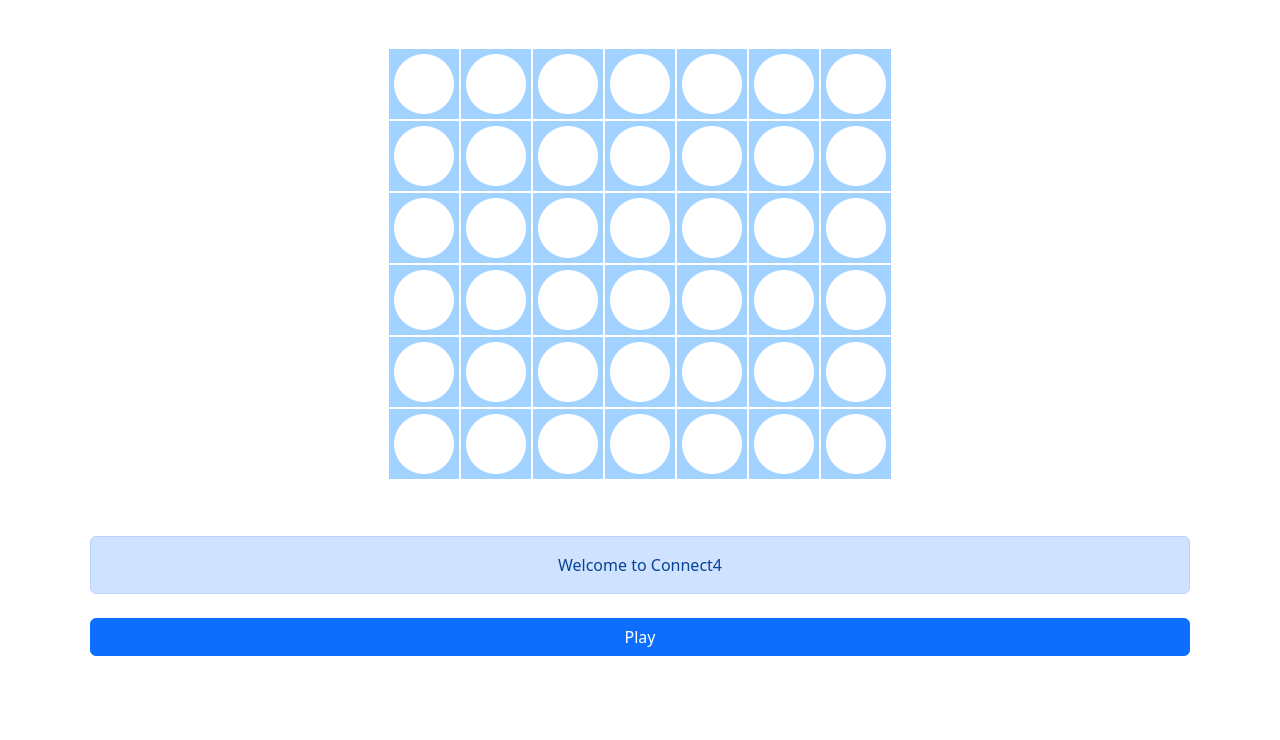
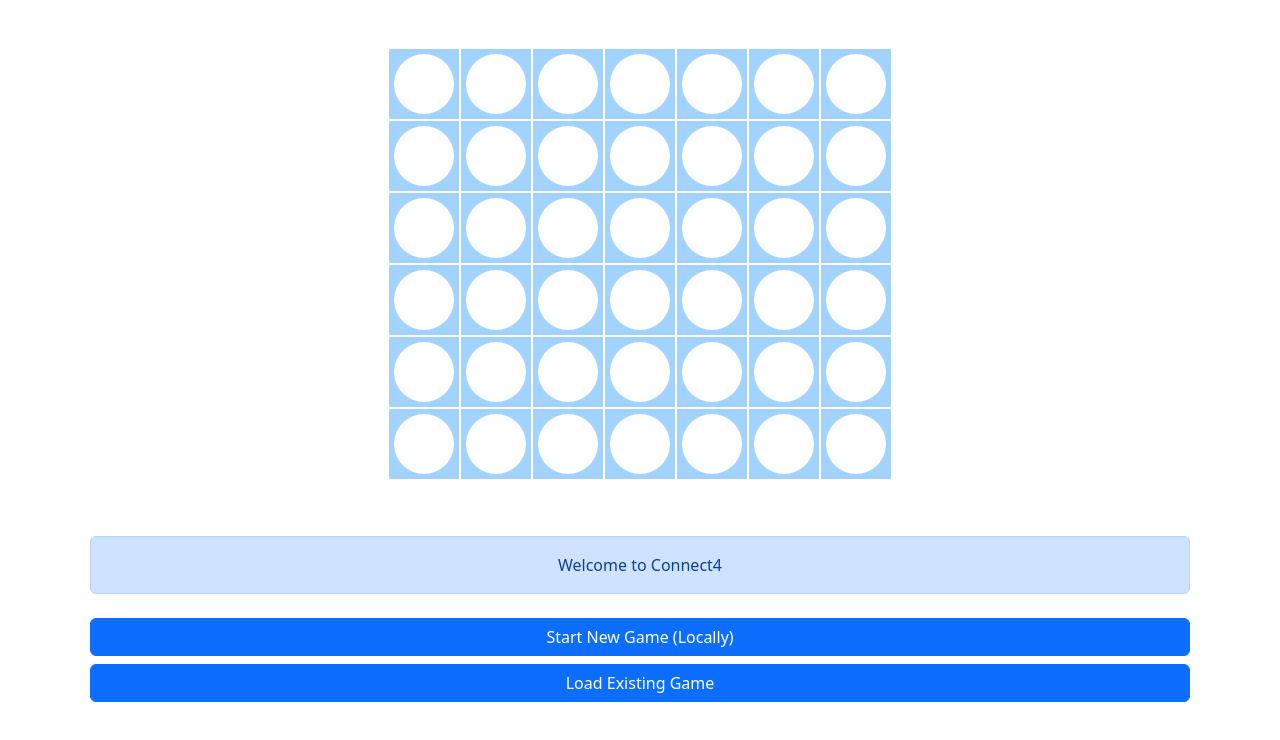
Before and after one commit to toni783/connect4, a Next.js app: page / in a window 1280 px wide. Shown: the top 740 px of the page. Built offline with nearby package versions, Linux system fonts and the light colour scheme; no server answers; the database is empty.

Commit message:
chore: update property names to match new contracts from endpoints

```diff
--- /dev/null
+++ b/src/components/CustomModal.tsx
@@ -0,0 +1,60 @@
+import { Col, Container, ListGroup, Row } from "react-bootstrap";
+import Button from "react-bootstrap/Button";
+import Modal from "react-bootstrap/Modal";
+import { format } from "date-fns";
+import { setSelectedBoard } from "../features/board/boardSlice";
+import { useAppDispatch } from "../hooks";
+
+// TODO: add type for bootstrap props
+const CustomModal = ({ games, ...props }) => {
+  const dispatch = useAppDispatch();
+
+  return (
+    <Modal
+      {...props}
+      size="lg"
+      aria-labelledby="load-existing-games-modal-title"
+      centered
+    >
+      <Modal.Header closeButton>
+        <Modal.Title id="load-existing-games-modal-title">
+          Please select your save
+        </Modal.Title>
+      </Modal.Header>
+      <Modal.Body style={{ height: "200px", overflowY: "auto" }}>
+        <ListGroup variant="flush">
+          {games.map((val) => (
+            <ListGroup.Item
+              action
+              onClick={() => {
+                dispatch(
+                  setSelectedBoard({
+                    gameBoard: val,
+                  })
+                );
+                props.onHide();
+              }}
+            >
+              <Container>
+                <Row>
+                  <Col>Bord Id: {val.id}</Col>
+                  <Col>{`Game played on: ${format(
+                    new Date(
+                      val.updatedTime ? val.updatedTime : val.createdTime
+                    ),
+                    "MM/dd/yyyy HH:mm"
+                  )}`}</Col>
+                </Row>
+              </Container>
+            </ListGroup.Item>
+          ))}
+        </ListGroup>
+      </Modal.Body>
+      <Modal.Footer>
+        <Button onClick={props.onHide}>Close</Button>
+      </Modal.Footer>
+    </Modal>
+  );
+};
+
+export default CustomModal;
--- a/src/features/board/Board.tsx
+++ b/src/features/board/Board.tsx
@@ -1,11 +1,22 @@
+import { useState } from "react";
 import { Alert, Button, Col, Container, Row } from "react-bootstrap";
+import CustomModal from "../../components/CustomModal";
 import { useAppDispatch, useAppSelector } from "../../hooks";
 
 import styles from "../../styles/Home.module.css";
 import {
+  useGetGamesQuery,
+  useCreateGameMutation,
+  useDeleteGameMutation,
+  useUpdateGameMutation,
+} from "./BoardAPI";
+
+import {
   endGame,
+  getPlayerTurnMessage,
   newGame,
   selectBoard,
+  setSelectedBoard,
   togglePlayer,
   updateMessage,
 } from "./boardSlice";
@@ -17,43 +28,104 @@ export const Connect4 = () => {
   const gameState = useAppSelector(selectBoard);
   const dispatch = useAppDispatch();
 
-  const play = (c, r) => {
-    let board = deepCloneBoard(gameState.board);
-    if (!board[r][c]) {
-      board[r][c] = gameState.currentPlayer;
+  const { data: games, isLoading: isLoadingGames } = useGetGamesQuery();
+
+  const [createGame, result] = useCreateGameMutation();
+
+  const [deleteGame, result2] = useDeleteGameMutation();
+
+  const [updateGame, result3] = useUpdateGameMutation();
+
+  const [displayModal, setDisplayModal] = useState(false);
+  console.log({ games });
+
+  const onStartNewGame = async () => {
+    try {
+      const result = await createGame({
+        gameBoard: generateNewBoard(),
+        alertMessage: getPlayerTurnMessage(gameState.currentPlayer),
+        isGameOver: false,
+        isGameDisabled: false,
+      }).unwrap();
+      dispatch(
+        setSelectedBoard({
+          gameBoard: result,
+        })
+      );
+    } catch (e) {
+      //  TODO: add error message
+    }
+  };
+
+  const play = async (c, r) => {
+    let gameBoard = deepCloneBoard(gameState.gameBoard);
+    if (!gameBoard[r][c]) {
+      gameBoard[r][c] = gameState.currentPlayer;
 
       // Check status of board
-      let result = checkForWin(board);
+      let result = checkForWin(gameBoard);
       if (result === gameState.player1) {
+        try {
+          const result = await deleteGame(gameState.id).unwrap();
           dispatch(
             endGame({
               messageBody: "Player1 (red) wins!",
               messageVariant: "danger",
-            board,
+              gameBoard,
             })
           );
+        } catch (e) {
+          //  TODO: add error message
+        }
       } else if (result === gameState.player2) {
+        try {
+          const result = await deleteGame(gameState.id).unwrap();
+
           dispatch(
             endGame({
               messageBody: "Player2 (yellow) wins!",
               messageVariant: "warning",
-            board,
+              gameBoard,
             })
           );
+        } catch (e) {
+          //  TODO: add error message
+        }
       } else if (result === "draw") {
+        try {
+          const result = await deleteGame(gameState.id).unwrap();
           dispatch(
             endGame({
               messageBody: "Draw Game!",
-            board,
+              gameBoard,
             })
           );
+        } catch (e) {
+          //  TODO: add error message
+        }
       } else {
         const nextPlayer =
           gameState.currentPlayer === gameState.player1
             ? gameState.player2
             : gameState.player1;
 
-        dispatch(togglePlayer({ nextPlayer, board }));
+        try {
+          const result = await updateGame({
+            ...gameState,
+            currentPlayer: nextPlayer,
+            gameBoard,
+            alertMessage: getPlayerTurnMessage(nextPlayer),
+          }).unwrap();
+          dispatch(
+            setSelectedBoard({
+              gameBoard: result,
+            })
+          );
+        } catch (e) {
+          //  TODO: add error message
+        }
+
+        // dispatch(togglePlayer({ nextPlayer, board }));
       }
     } else {
       dispatch(
@@ -70,11 +142,11 @@ export const Connect4 = () => {
           <Col className={`d-flex justify-content-center mx-auto m-5 `}>
             <table
               className={
-                gameState.isBoardDisabled ? styles["board-disabled"] : ""
+                gameState.isGameDisabled ? styles["board-disabled"] : ""
               }
             >
               <tbody>
-                {gameState.board.map((row, r) => (
+                {gameState.gameBoard.map((row, r) => (
                   <tr key={r}>
                     {row.map((cell, c) => (
                       <Cell
@@ -92,30 +164,40 @@ export const Connect4 = () => {
         </Row>
 
         <Row className={`m-2`}>
-          {gameState.message.messageBody ? (
-            <Alert variant={gameState.message.messageVariant}>
-              {gameState.message.messageBody}
+          {gameState.alertMessage.messageBody ? (
+            <Alert variant={gameState.alertMessage.messageVariant}>
+              {gameState.alertMessage.messageBody}
             </Alert>
           ) : null}
         </Row>
 
         <Row className={`m-2`}>
-          {gameState.isBoardDisabled ? (
-            <Button
-              className={styles.button}
-              onClick={() => {
-                dispatch(
-                  newGame({
-                    board: generateNewBoard(),
-                  })
-                );
-              }}
-            >
-              {gameState.gameOver ? "Start New Game" : "Play"}
+          {gameState.isGameDisabled ? (
+            <Button className={styles.button} onClick={onStartNewGame}>
+              Start New Game (Locally)
             </Button>
           ) : null}
         </Row>
+
+        <Row className={`m-2`}>
+          <Button
+            className={styles.button}
+            disabled={isLoadingGames}
+            onClick={() => {
+              setDisplayModal(true);
+            }}
+          >
+            {isLoadingGames ? "Loading…" : "Load Existing Game"}
+          </Button>
+        </Row>
       </Container>
+      {games ? (
+        <CustomModal
+          games={games}
+          show={displayModal}
+          onHide={() => setDisplayModal(false)}
+        />
+      ) : null}
     </>
   );
 };
--- a/src/features/board/BoardUtils.ts
+++ b/src/features/board/BoardUtils.ts
@@ -7,13 +7,13 @@ export const generateNewBoard = () => [
   [null, null, null, null, null, null, null],
 ];
 
-export const deepCloneBoard = (board) => [
-  [...board[0]],
-  [...board[1]],
-  [...board[2]],
-  [...board[3]],
-  [...board[4]],
-  [...board[5]],
+export const deepCloneBoard = (gameBoard) => [
+  [...gameBoard[0]],
+  [...gameBoard[1]],
+  [...gameBoard[2]],
+  [...gameBoard[3]],
+  [...gameBoard[4]],
+  [...gameBoard[5]],
 ];
 
 // for real tho...all credit for this super optimized logic belongs here: Jeff Leu circa November 23, 2016
--- a/src/features/board/boardSlice.ts
+++ b/src/features/board/boardSlice.ts
@@ -11,13 +11,13 @@ export interface BoardState {
   player1: Players.PLAYER_1;
   player2: Players.PLAYER_2;
   currentPlayer: Players;
-  board: number[][];
-  gameOver: boolean;
-  message: {
+  gameBoard: number[][];
+  isGameOver: boolean;
+  alertMessage: {
     messageBody: string;
     messageVariant: "primary" | "success" | "danger" | "warning";
   };
-  isBoardDisabled: boolean;
+  isGameDisabled: boolean;
 }
 
 const initialState: BoardState = {
@@ -26,7 +26,7 @@ const initialState: BoardState = {
   player1: Players.PLAYER_1,
   player2: Players.PLAYER_2,
   currentPlayer: Players.PLAYER_1,
-  board: [
+  gameBoard: [
     [null, null, null, null, null, null, null],
     [null, null, null, null, null, null, null],
     [null, null, null, null, null, null, null],
@@ -34,13 +34,18 @@ const initialState: BoardState = {
     [null, null, null, null, null, null, null],
     [null, null, null, null, null, null, null],
   ],
-  gameOver: false,
-  message: { messageBody: "Welcome to Connect4", messageVariant: "primary" },
-  isBoardDisabled: true,
+  isGameOver: false,
+  alertMessage: {
+    messageBody: "Welcome to Connect4",
+    messageVariant: "primary",
+  },
+  isGameDisabled: true,
 };
 
-function getPlayerTurnMessage(playerType: Players): BoardState["message"] {
-  const message: BoardState["message"] = {
+export function getPlayerTurnMessage(
+  playerType: Players
+): BoardState["alertMessage"] {
+  const message: BoardState["alertMessage"] = {
     messageVariant: "danger",
     messageBody: "Player1 (red) turn",
   };
@@ -52,73 +57,87 @@ function getPlayerTurnMessage(playerType: Players): BoardState["message"] {
   return message;
 }
 
-export const boardSlice = createSlice({
-  name: "board",
+export const gameBoardSlice = createSlice({
+  name: "gameBoard",
   initialState,
   // The `reducers` field lets us define reducers and generate associated actions
   reducers: {
     newGame(
       state,
       action: PayloadAction<{
-        board: BoardState["board"];
+        gameBoard: BoardState["gameBoard"];
       }>
     ) {
-      state.board = action.payload.board;
-      state.isBoardDisabled = false;
-      state.gameOver = false;
-      state.message = getPlayerTurnMessage(state.currentPlayer);
+      state.gameBoard = action.payload.gameBoard;
+      state.isGameDisabled = false;
+      state.isGameOver = false;
+      state.alertMessage = getPlayerTurnMessage(state.currentPlayer);
     },
     togglePlayer(
       state,
       action: PayloadAction<{
-        board: BoardState["board"];
+        gameBoard: BoardState["gameBoard"];
         nextPlayer: BoardState["currentPlayer"];
       }>
     ) {
       state.currentPlayer = action.payload.nextPlayer;
-      state.board = action.payload.board;
-      state.message = getPlayerTurnMessage(action.payload.nextPlayer);
+      state.gameBoard = action.payload.gameBoard;
+      state.alertMessage = getPlayerTurnMessage(action.payload.nextPlayer);
     },
     endGame(
       state,
       action: PayloadAction<{
-        messageBody: BoardState["message"]["messageBody"];
-        board: BoardState["board"];
-        messageVariant?: BoardState["message"]["messageVariant"];
+        messageBody: BoardState["alertMessage"]["messageBody"];
+        gameBoard: BoardState["gameBoard"];
+        messageVariant?: BoardState["alertMessage"]["messageVariant"];
       }>
     ) {
-      state.gameOver = true;
-      state.isBoardDisabled = true;
-      state.message = {
-        ...state.message,
+      state.isGameOver = true;
+      state.isGameDisabled = true;
+      state.alertMessage = {
+        ...state.alertMessage,
         messageBody: action.payload.messageBody,
         messageVariant: action.payload.messageVariant,
       };
-      state.board = action.payload.board;
+      state.gameBoard = action.payload.gameBoard;
     },
     updateMessage(
       state,
       action: PayloadAction<{
-        messageBody: BoardState["message"]["messageBody"];
-        messageVariant?: BoardState["message"]["messageVariant"];
+        messageBody: BoardState["alertMessage"]["messageBody"];
+        messageVariant?: BoardState["alertMessage"]["messageVariant"];
       }>
     ) {
-      state.message = {
+      state.alertMessage = {
         messageBody: action.payload.messageBody,
         messageVariant: action.payload.messageVariant
           ? action.payload.messageVariant
           : "primary",
       };
     },
+    setSelectedBoard(
+      state,
+      action: PayloadAction<{
+        gameBoard: BoardState;
+      }>
+    ) {
+      state = action.payload.gameBoard;
+      return state;
+    },
   },
 });
 
-export const { newGame, endGame, updateMessage, togglePlayer } =
-  boardSlice.actions;
+export const {
+  newGame,
+  endGame,
+  updateMessage,
+  togglePlayer,
+  setSelectedBoard,
+} = gameBoardSlice.actions;
 
 // The function below is called a selector and allows us to select a value from
 // the state. Selectors can also be defined inline where they're used instead of
-// in the slice file. For example: `useSelector((state: RootState) => state.board.value)`
-export const selectBoard = (state: AppState) => state.board;
+// in the slice file. For example: `useSelector((state: RootState) => state.gameBoard.value)`
+export const selectBoard = (state: AppState) => state.gameBoard;
 
-export default boardSlice.reducer;
+export default gameBoardSlice.reducer;
--- a/src/store.ts
+++ b/src/store.ts
@@ -11,7 +11,7 @@ import counterReducer from "./features/counter/counterSlice";
 
 const reducer = combineReducers({
   counter: counterReducer,
-  board: boardReducer,
+  gameBoard: boardReducer,
   [boardApi.reducerPath]: boardApi.reducer,
 });
 
```
Also changed, not shown: src/features/board/BoardAPI.tsx (+12 -6 lines). Lines whose indentation alone changed are shown as unchanged.
